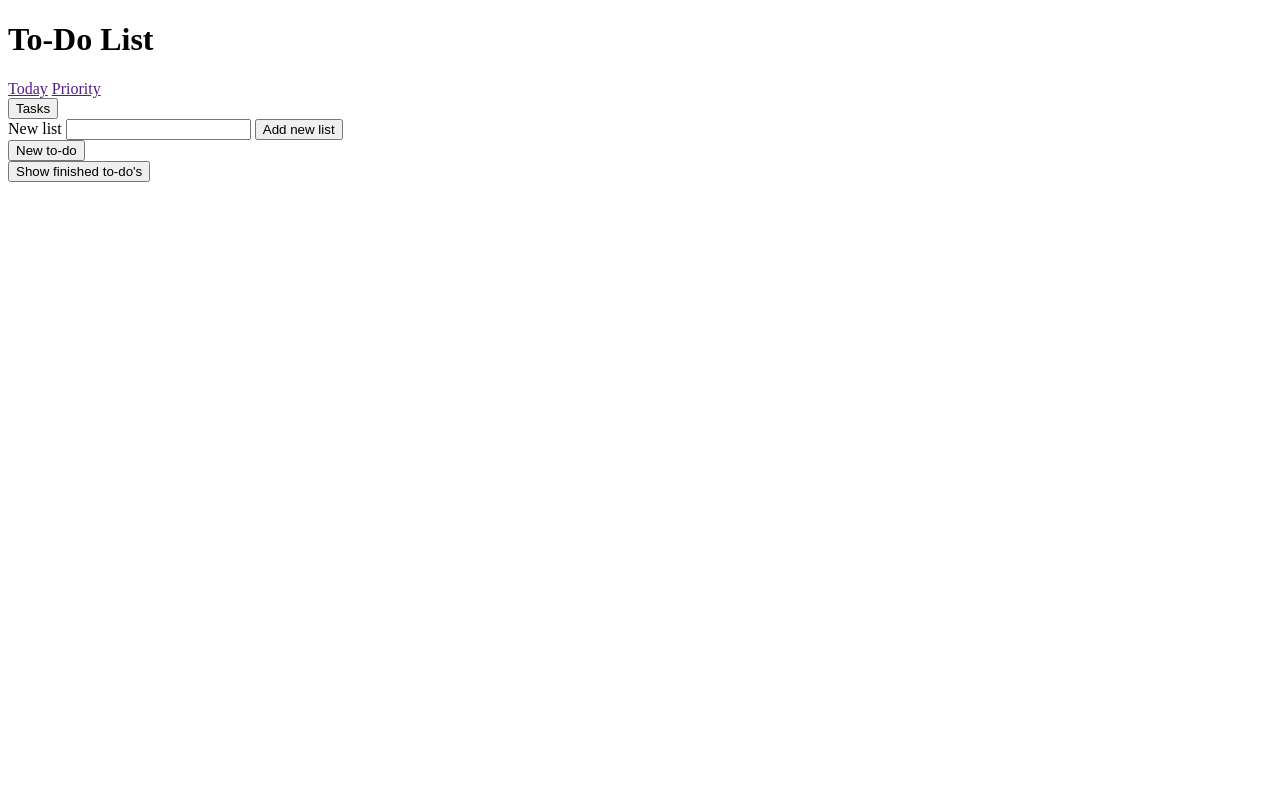
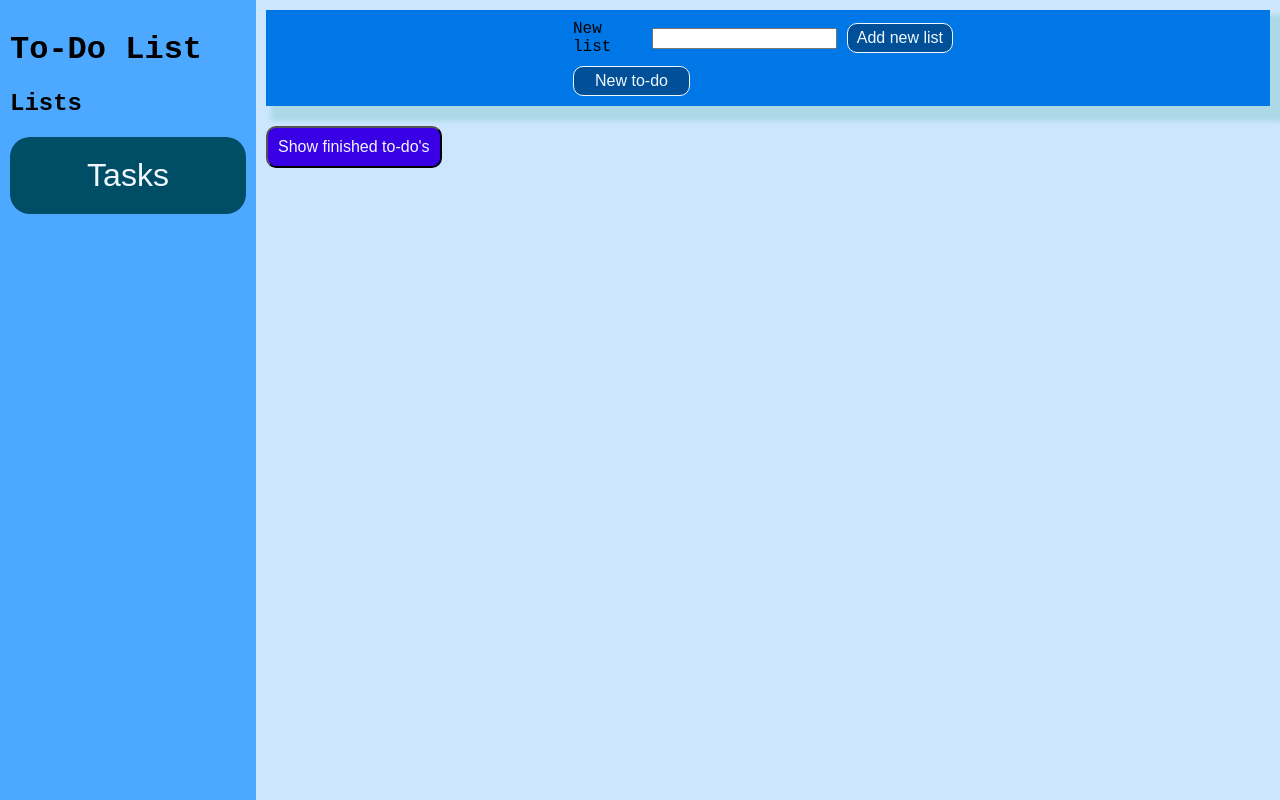
Before and after one commit to Gohan61/todo-list, a website built with webpack: page src/index.html in a window 1280 px wide. Built offline with nearby package versions, Linux system fonts and the light colour scheme.

Commit message:
Style page + lists & to-do's

```diff
--- a/src/index.html
+++ b/src/index.html
@@ -4,12 +4,12 @@
     <meta charset="UTF-8" />
     <meta name="viewport" content="width=device-width, initial-scale=1.0" />
     <title>To Do List</title>
+    <link rel="stylesheet" href="style.css" />
   </head>
   <body>
     <div class="navBar">
       <h1>To-Do List</h1>
-      <a class="headerDiv" href="">Today</a>
-      <a class="headerDiv" href="">Priority</a>
+      <h2>Lists</h2>
       <div class="navLists"></div>
     </div>
     <div class="mainContainer">
--- /dev/null
+++ b/src/style.css
@@ -0,0 +1,108 @@
+body {
+  padding: 0px;
+  margin: 0;
+  font-family: "Courier New", Courier, monospace;
+  width: 100vw;
+  height: 100vh;
+  background-color: rgb(204, 230, 255);
+  display: grid;
+  grid-template-columns: 1fr 4fr;
+}
+
+.navBar {
+  background-color: rgb(77, 169, 255);
+  padding: 10px;
+}
+
+.mainContainer {
+  padding: 10px;
+}
+
+.newItems {
+  background-color: rgb(0, 119, 230);
+  padding: 10px;
+  box-shadow: 10px 10px 5px 5px lightblue;
+  display: grid;
+  justify-content: center;
+  gap: 10px;
+}
+
+.newToDoForm,
+.newListDiv > button,
+.listToDo button,
+.completedList div button {
+  width: 30%;
+  background-color: rgb(0, 79, 153);
+  border-radius: 10px;
+  border: 1px solid;
+  color: aliceblue;
+  font-size: 1em;
+  padding: 5px;
+}
+
+.newListDiv {
+  display: flex;
+  justify-content: center;
+  gap: 10px;
+  align-items: center;
+}
+
+.newToDo {
+  display: grid;
+  width: 100%;
+  padding: 10px;
+  align-items: center;
+  gap: 10px;
+}
+
+.newToDo label {
+  font-weight: bold;
+}
+
+#priority {
+  justify-self: flex-start;
+}
+
+.showCompleted {
+  margin-top: 20px;
+  background-color: rgb(57, 0, 230);
+  border-radius: 10px;
+  padding: 10px;
+  color: aliceblue;
+  font-size: 1em;
+}
+
+.navLists {
+  display: flex;
+  flex-direction: column;
+  gap: 10px;
+}
+
+.navLists button {
+  background-color: rgb(0, 77, 102);
+  color: aliceblue;
+  padding: 20px;
+  border-radius: 20px;
+  border: 0px;
+}
+
+.navListButton {
+  font-size: 2em;
+}
+
+.deleteList {
+  width: 50%;
+  font-size: 0.5em;
+}
+
+.listToDo div,
+.completeList div {
+  font-size: 1em;
+  display: flex;
+  flex-direction: column;
+  gap: 20px;
+}
+
+.showCompleted {
+  margin-bottom: 10px;
+}
```
Also changed, not shown: src/index.js (+0 -22 lines), dist/index.html, dist/main.js, dist/runtime.js.
